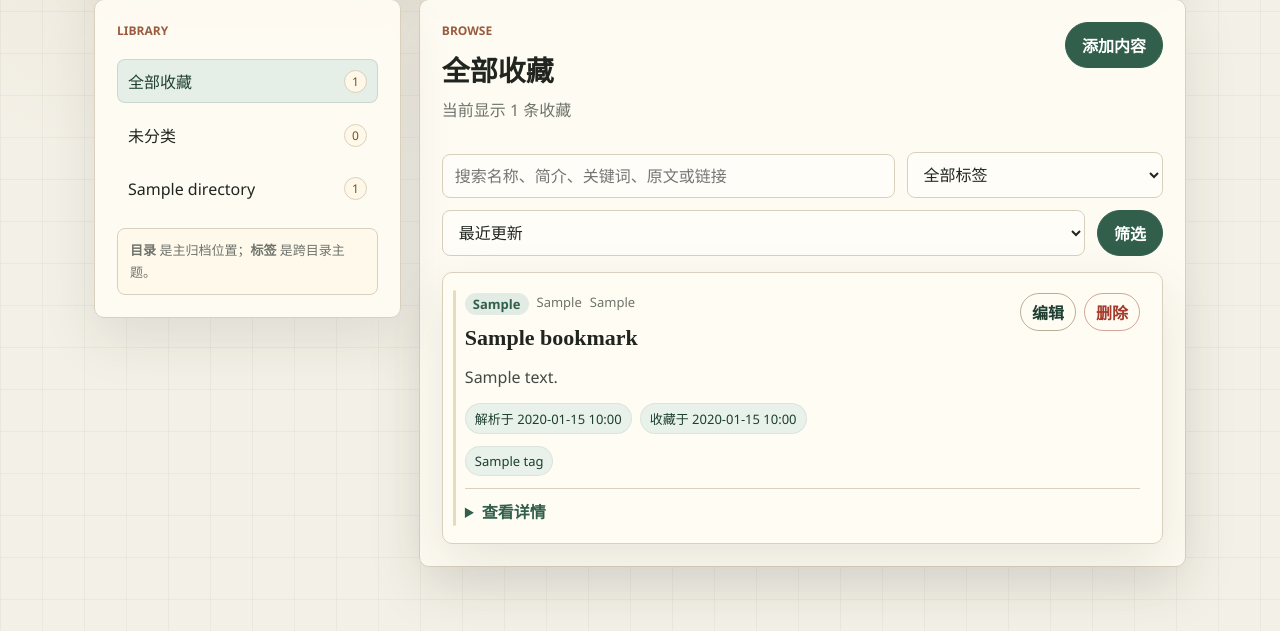
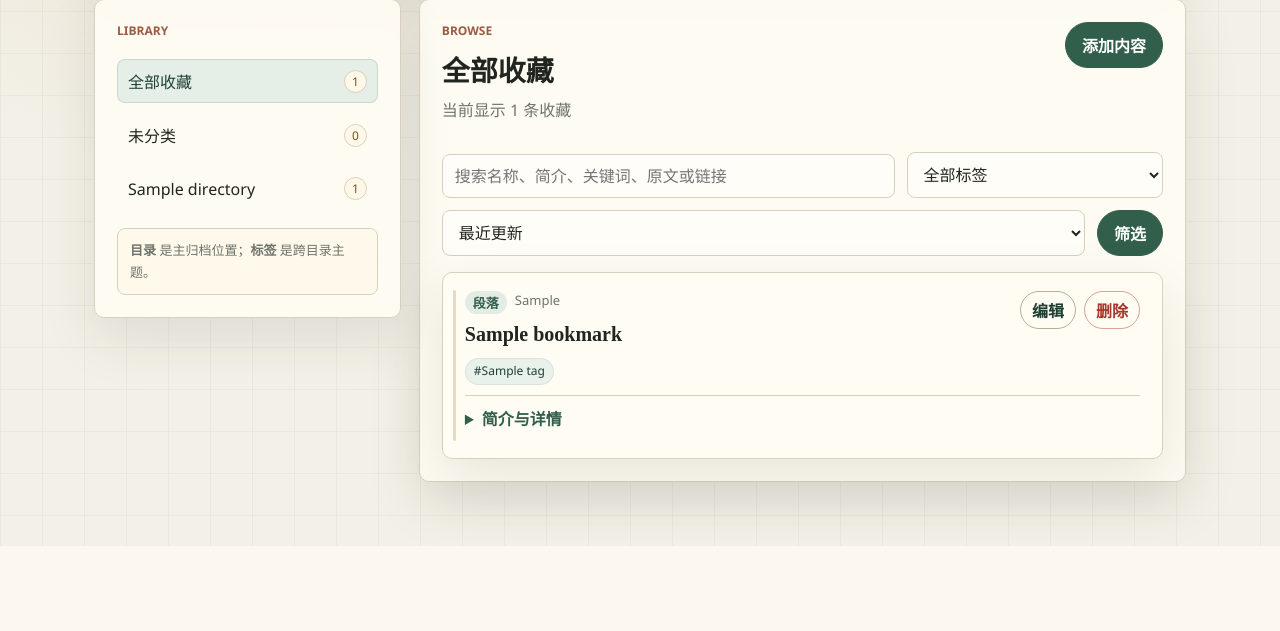
Before and after one commit to xiaomengxy/shiqian, a FastAPI app: page /bookmarks in a window 1280 px wide. Shown: the part 325-956 px from the top of the page. After the commit the page ends 871 px from the top, so only its background shows below. Run offline with FastAPI, Linux system fonts and the light colour scheme; tables that the repository leaves empty hold one stand-in row (values such as "Sample post").

Commit message:
Polish queue and item card layout

```diff
--- a/app/static/style.css
+++ b/app/static/style.css
@@ -538,8 +633,8 @@ th {
 
 .bookmark-card {
   display: grid;
-  gap: 12px;
-  padding: 20px 22px;
+  gap: 10px;
+  padding: 18px 22px;
   transition: transform 0.18s ease, box-shadow 0.18s ease;
 }
 
@@ -574,7 +669,7 @@ th {
 }
 
 .bookmark-card h2 {
-  font-size: 22px;
+  font-size: 20px;
   line-height: 1.35;
   margin: 0;
 }
@@ -588,7 +683,7 @@ th {
 
 .bookmark-title-block {
   display: grid;
-  gap: 8px;
+  gap: 7px;
 }
 
 .type-line {
@@ -628,6 +723,44 @@ th {
   margin: 0;
 }
 
+.quick-chips {
+  display: flex;
+  flex-wrap: wrap;
+  gap: 7px;
+}
+
+.chip {
+  align-items: center;
+  border-radius: 999px;
+  display: inline-flex;
+  font-size: 12px;
+  line-height: 1.2;
+  max-width: 180px;
+  min-height: 27px;
+  overflow: hidden;
+  padding: 4px 8px;
+  text-overflow: ellipsis;
+  white-space: nowrap;
+}
+
+.tag-chip {
+  background: rgba(229, 239, 232, 0.86);
+  border: 1px solid rgba(49, 95, 75, 0.08);
+  color: var(--accent-strong);
+}
+
+.keyword-chip {
+  background: var(--paper-strong);
+  border: 1px solid rgba(153, 123, 53, 0.16);
+  color: #6e5523;
+}
+
+.muted-chip {
+  background: rgba(250, 247, 239, 0.9);
+  border: 1px solid var(--line);
+  color: var(--muted);
+}
+
 .meta,
 .tags,
 .keywords {
@@ -654,6 +787,8 @@ th {
 
 details {
   border-top: 1px solid var(--line);
+  display: grid;
+  gap: 10px;
   padding-top: 10px;
 }
 
--- a/app/templates/_bookmark_cards.html
+++ b/app/templates/_bookmark_cards.html
@@ -4,9 +4,8 @@
       <div class="bookmark-title-row">
         <div class="bookmark-title-block">
           <div class="type-line">
-            <span class="type-badge">{{ item.source_type }}</span>
+            <span class="type-badge">{% if item.source_type == "url" %}链接{% elif item.source_type == "term" %}词条{% else %}段落{% endif %}</span>
             <span>{{ item.directory.path if item.directory else "未分类" }}</span>
-            {% if item.source_domain %}<span>{{ item.source_domain }}</span>{% endif %}
           </div>
           <h2>
             {% if item.source_type == "url" and item.url %}
@@ -35,9 +34,27 @@
         </div>
       </div>
 
+      {% if item.tags or item.keywords %}
+        <div class="quick-chips" aria-label="快速标签">
+          {% for tag in item.tags[:2] %}
+            <a class="chip tag-chip" href="/bookmarks?tag={{ tag.name }}{% if directory_filter %}&directory={{ directory_filter }}{% endif %}" data-partial-link data-target="#bookmark-browser">#{{ tag.name }}</a>
+          {% endfor %}
+          {% if item.tags|length > 2 %}
+            <span class="chip muted-chip">+{{ item.tags|length - 2 }} 标签</span>
+          {% endif %}
+          {% if item.keywords %}
+            <span class="chip keyword-chip">{{ item.keywords|length }} 关键词</span>
+          {% endif %}
+        </div>
+      {% endif %}
+
+      <details>
+        <summary>简介与详情</summary>
+        {% if item.summary %}
           <p class="summary-preview">{{ item.summary }}</p>
-
+        {% endif %}
         <div class="meta">
+          {% if item.source_domain %}<span>{{ item.source_domain }}</span>{% endif %}
           {% if item.parsed_at %}
             <span>解析于 {{ item.parsed_at.strftime("%Y-%m-%d %H:%M") }}</span>
           {% endif %}
@@ -50,13 +67,13 @@
             {% if item.last_opened_at %}<span>最近打开 {{ item.last_opened_at.strftime("%Y-%m-%d %H:%M") }}</span>{% endif %}
           {% endif %}
         </div>
-
+        {% if item.tags %}
           <div class="tags">
             {% for tag in item.tags %}
               <a href="/bookmarks?tag={{ tag.name }}{% if directory_filter %}&directory={{ directory_filter }}{% endif %}" data-partial-link data-target="#bookmark-browser">{{ tag.name }}</a>
             {% endfor %}
           </div>
-
+        {% endif %}
         {% if item.keywords %}
           <div class="keywords">
             {% for keyword in item.keywords %}
@@ -64,9 +81,6 @@
             {% endfor %}
           </div>
         {% endif %}
-
-      <details>
-        <summary>查看详情</summary>
         {% if item.url %}
           <p class="muted">链接：<a href="/bookmarks/{{ item.id }}/open" target="_blank" rel="noreferrer">{{ item.url }}</a></p>
         {% endif %}
--- a/app/templates/jobs.html
+++ b/app/templates/jobs.html
@@ -5,11 +5,11 @@
   <div>
     <div class="section-kicker">Queue</div>
     <h1>解析队列</h1>
-    <p>任务会在后台处理；确认保存后会标记为已保存，也可以清理进回收站。</p>
+    <p>后台整理进度、待确认任务和失败记录都在这里。</p>
   </div>
   <div class="toolbar compact-actions">
     <form method="post" action="/jobs/cleanup" data-async-form data-target="#jobs-list" data-confirm="把已完成、已保存和失败的任务移入回收站？">
-      <button class="secondary" type="submit">清理已结束</button>
+      <button class="secondary" type="submit">清理结束</button>
     </form>
     <a class="button secondary" href="/trash">回收站</a>
     <a class="button" href="/">继续添加</a>
```
Also changed, not shown: other parts of app/static/style.css (+104 -9 lines), app/templates/_jobs_list.html (+50 -43 lines). Lines whose indentation alone changed are shown as unchanged.
